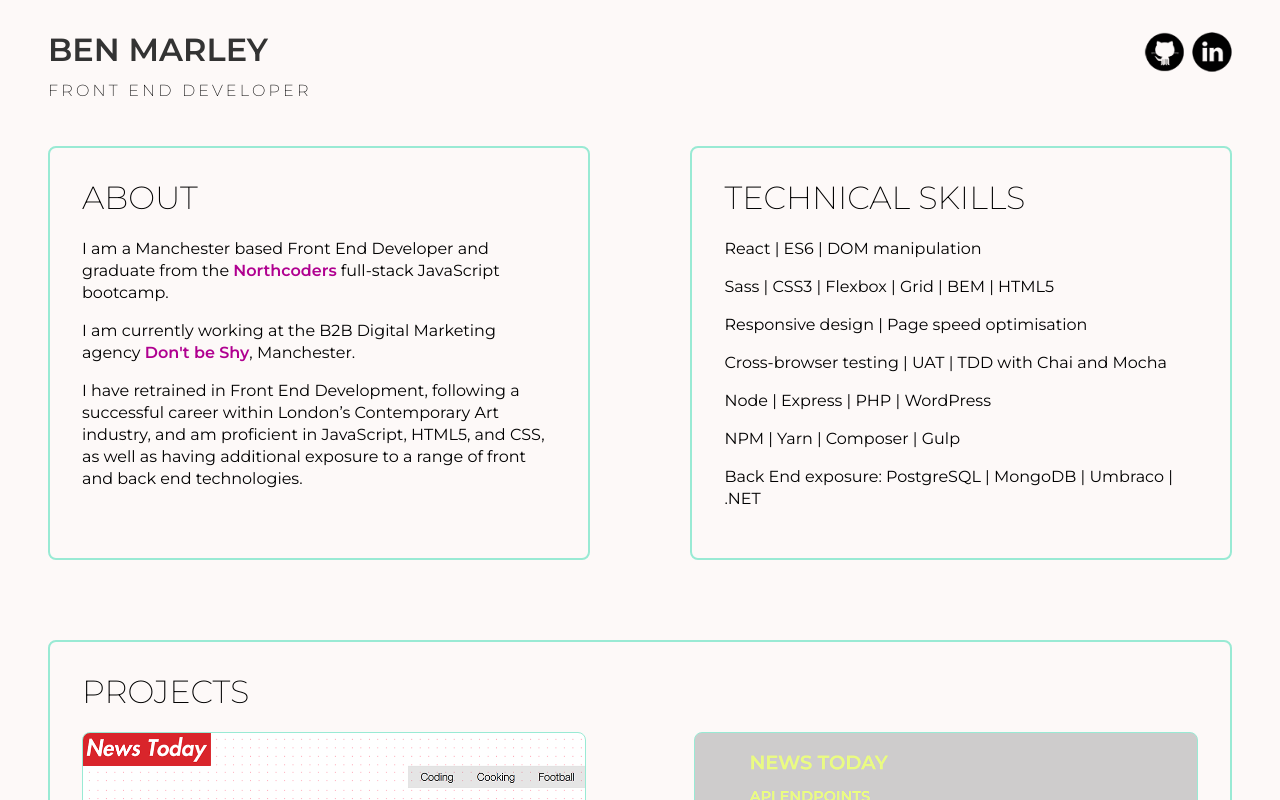
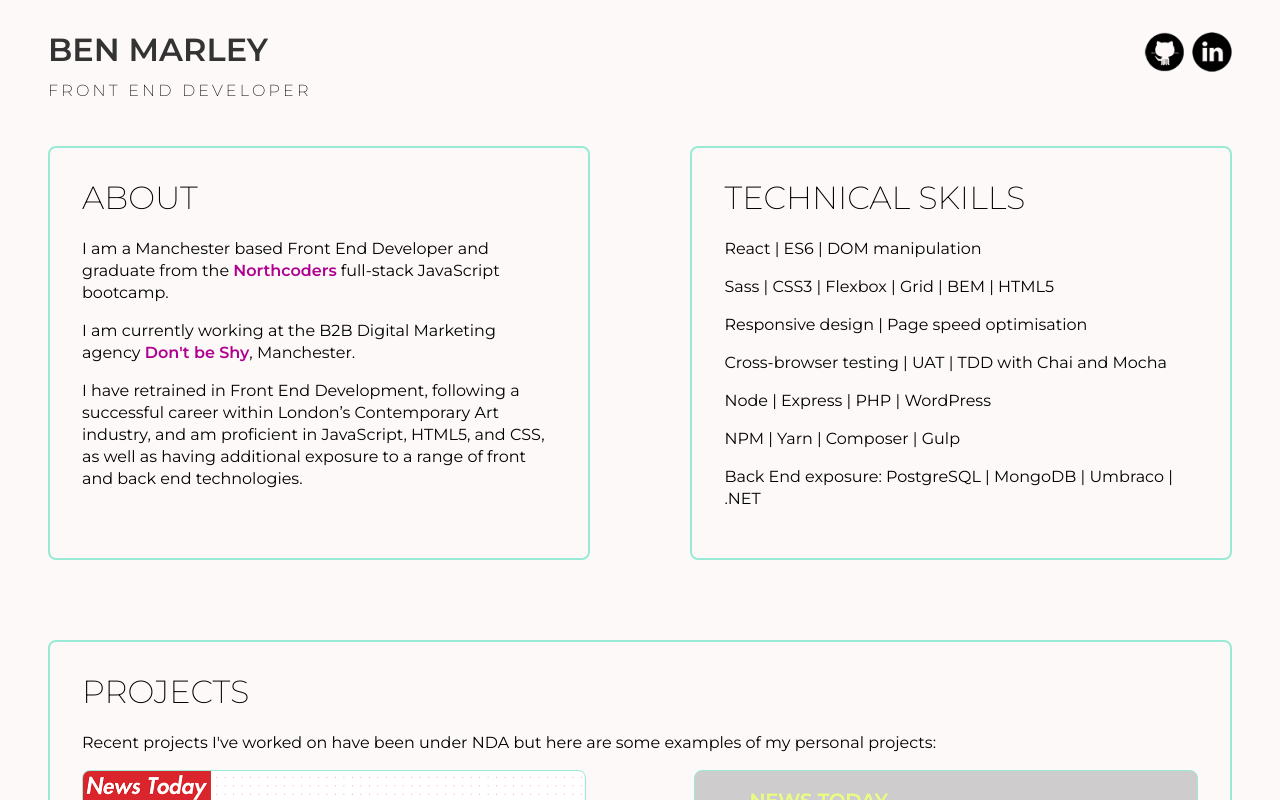
Before and after one commit to bnmrly/bnmrly.github.io, a React (Create React App) app: page / in a window 1280 px wide. Shown: the top 800 px of the page. Built offline with nearby package versions, Linux system fonts and the light colour scheme; no server answers.

Commit message:
Add project intro copy

```diff
--- a/src/components/Main/Main.js
+++ b/src/components/Main/Main.js
@@ -154,6 +154,10 @@ function Main(props) {
       </MainSkills>
       <MainProjects>
         <h1>Projects</h1>
+        <p>
+          Recent projects I've worked on have been under NDA but here are some
+          examples of my personal projects:
+        </p>
         <ProjectsList>
           {propsArray.map(project => {
             return (
```
